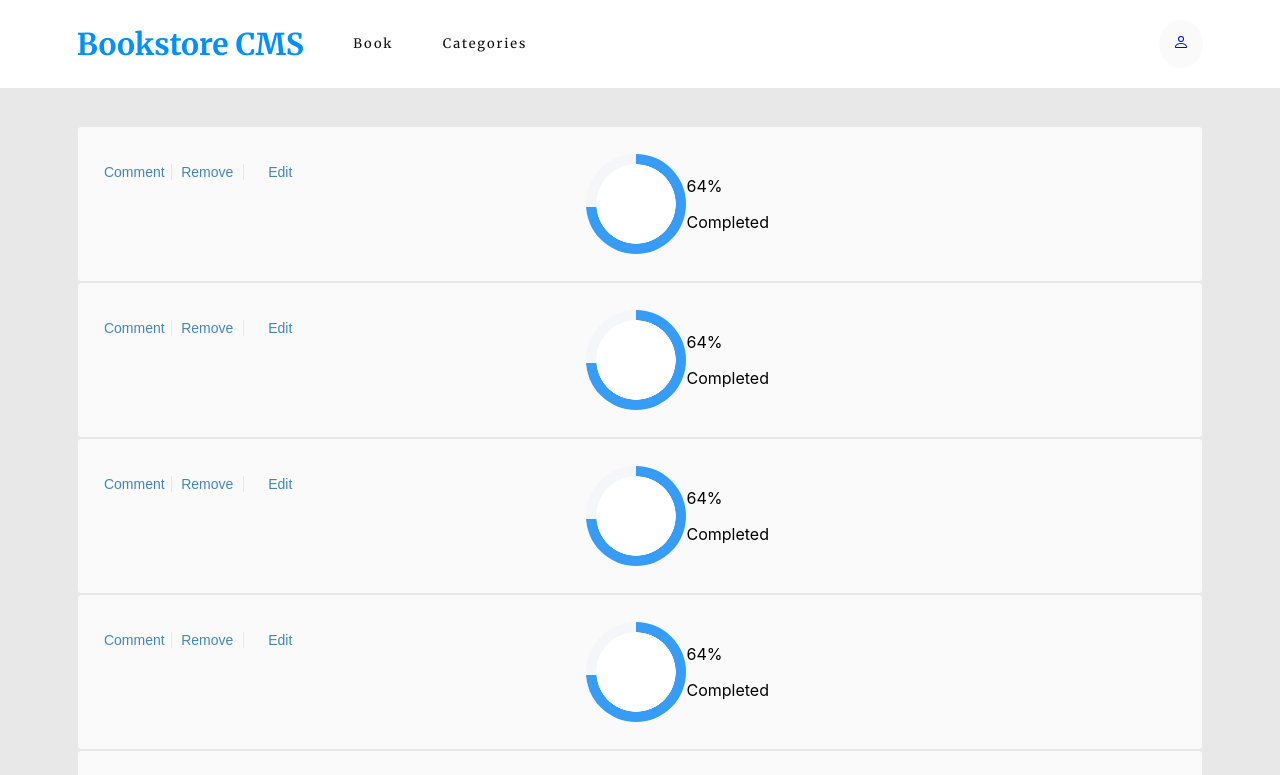
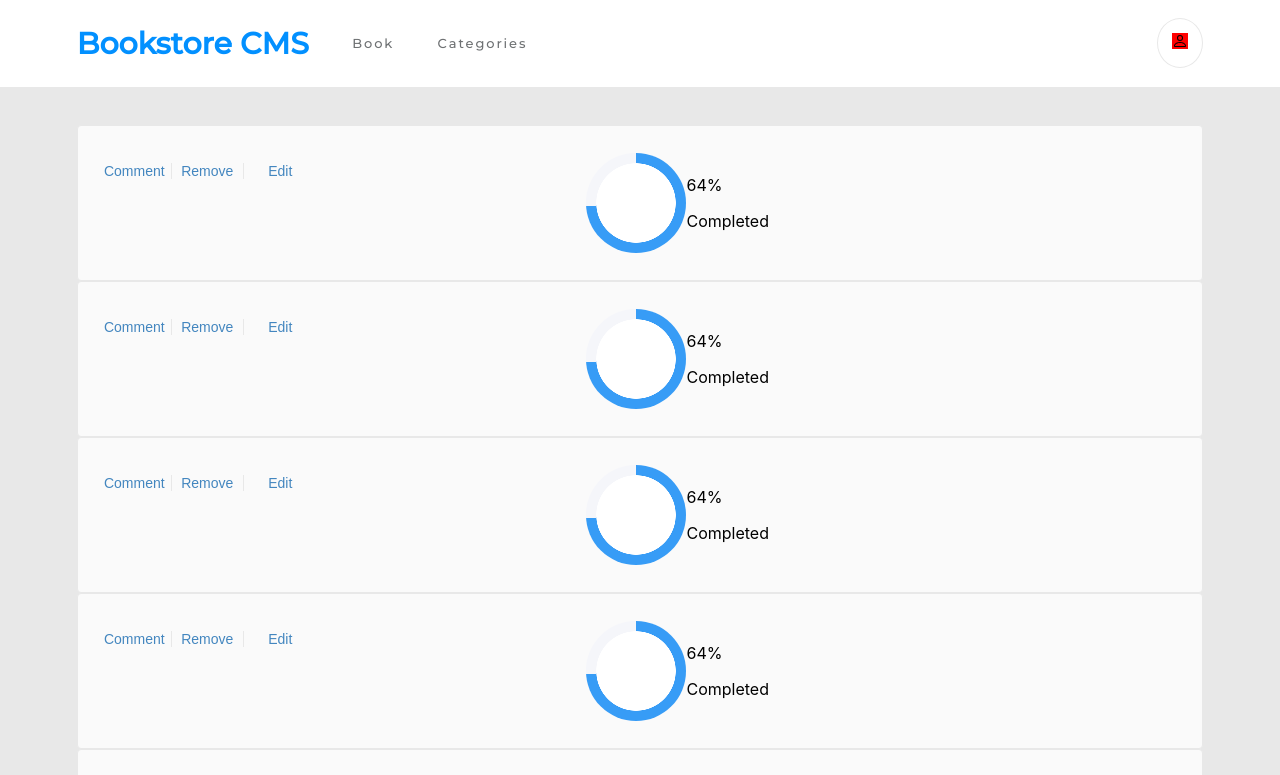
Before and after one commit to MayPyone/Bookstore, a React (Create React App) app: page / in a window 1280 px wide. Shown: the top 775 px of the page. Built offline with nearby package versions, Linux system fonts and the light colour scheme; no server answers; the HTML template or start-up script is replaced by a standard one.

Commit message:
Style for menu

```diff
--- a/src/component/styles/navbar.css
+++ b/src/component/styles/navbar.css
@@ -1,3 +1,8 @@
+@font-face {
+  font-family: 'Montserrat';
+  src: url(fontfamily/Montserrat-Medium.ttf);
+}
+
 body {
   max-width: 87.5em;
   background-color: #e8e8e8;
@@ -13,7 +18,7 @@ nav {
   display: flex;
   align-items: center;
   justify-content: space-between;
-  font-family: 'Merriweather', serif;
+  font-family: 'Montserrat', serif;
   margin-bottom: 3%;
 }
 
@@ -23,20 +28,34 @@ h1 {
   font-weight: bold;
   line-height: normal;
   letter-spacing: normal;
+  font-family: 'Montserrat', serif;
 }
 
 a {
   text-decoration: none;
   font-size: 0.813rem;
-  color: #121212;
+  color: #6e7173;
   letter-spacing: 1.9px;
 }
 
+a:active {
+  color: black;
+  text-decoration: underline;
+}
+
+a:hover {
+  color: black;
+}
+
 .user {
-  background-color: #fafafa;
-  color: blue;
   border-radius: 50%;
   padding: 0.875rem;
+  border: 1px solid #e8e8e8;
+}
+
+.bi {
+  background-color: red;
+  fill: black;
 }
 
 .bookstore {
```
